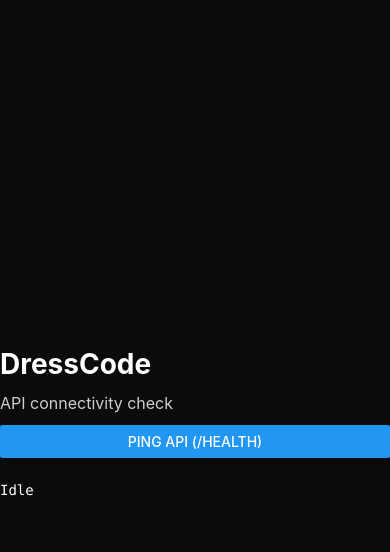
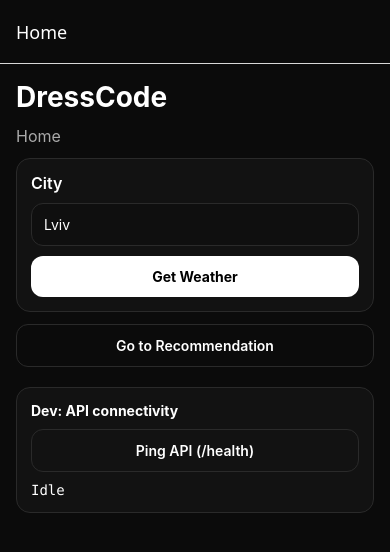
Before and after one commit to Den541/dresscode, a React Native app in the folder mobile/: screen /Home in a window 390 px wide. Shown: the top 552 px of the page. Built offline with nearby package versions, Linux system fonts and the light colour scheme.

Commit message:
OpenWeather API added

```diff
--- a/mobile/App.tsx
+++ b/mobile/App.tsx
@@ -1,48 +1,31 @@
-import React, { useState } from 'react';
-import { SafeAreaView, Text, View, Button, StyleSheet } from 'react-native';
+import React from 'react';
+import { NavigationContainer } from '@react-navigation/native';
+import { createNativeStackNavigator } from '@react-navigation/native-stack';
+
+import HomeScreen from './src/screens/HomeScreen';
+import RecommendationScreen from './src/screens/RecommendationScreen';
+
+export type RootStackParamList = {
+  Home: undefined;
+  Recommendation: undefined;
+};
+
+const Stack = createNativeStackNavigator<RootStackParamList>();
 
 export default function App() {
-  const [status, setStatus] = useState<string>('Idle');
-
-  const pingApi = async () => {
-    try {
-      setStatus('Loading...');
-
-      // IMPORTANT:
-      // - Android emulator uses http://10.0.2.2:3000
-      // - iOS simulator can use http://localhost:3000
-      // - Real phone needs your laptop IP (we’ll fix after first test)
-      const res = await fetch('http://192.168.0.100:3000/health');
-      const data = await res.json();
-
-      setStatus(`OK: ${JSON.stringify(data)}`);
-    } catch (e: any) {
-      setStatus(`ERROR: ${e?.message ?? String(e)}`);
-    }
-  };
-
   return (
-    <SafeAreaView style={styles.container}>
-      <View style={styles.card}>
-        <Text style={styles.title}>DressCode</Text>
-        <Text style={styles.subtitle}>API connectivity check</Text>
-
-        <Button title="Ping API (/health)" onPress={pingApi} />
-        <Text style={styles.status}>{status}</Text>
-      </View>
-    </SafeAreaView>
+    <NavigationContainer>
+      <Stack.Navigator
+        initialRouteName="Home"
+        screenOptions={{
+          headerStyle: { backgroundColor: '#0b0b0b' },
+          headerTintColor: '#fff',
+          contentStyle: { backgroundColor: '#0b0b0b' },
+        }}
+      >
+        <Stack.Screen name="Home" component={HomeScreen} />
+        <Stack.Screen name="Recommendation" component={RecommendationScreen} />
+      </Stack.Navigator>
+    </NavigationContainer>
   );
 }
-
-const styles = StyleSheet.create({
-  container: {
-    flex: 1,
-    justifyContent: 'center',
-    padding: 16,
-    backgroundColor: '#0b0b0b', // щоб точно не було "чорне по чорному"
-  },
-  card: { gap: 12 },
-  title: { fontSize: 28, fontWeight: '700', color: '#fff' },
-  subtitle: { fontSize: 16, opacity: 0.8, color: '#fff' },
-  status: { marginTop: 12, fontFamily: 'Menlo', color: '#fff' }, // ключове
-});
--- /dev/null
+++ b/mobile/src/config.ts
@@ -0,0 +1 @@
+export const API_BASE_URL = 'http://172.20.10.2:3000';
--- /dev/null
+++ b/mobile/src/screens/HomeScreen.tsx
@@ -0,0 +1,190 @@
+import React, { useState } from 'react';
+import { View, Text, Pressable, StyleSheet, TextInput } from 'react-native';
+import { API_BASE_URL } from '../config';
+
+type Props = { navigation: any };
+
+type WeatherDto = {
+  city: string;
+  temperature: number;
+  feelsLike: number;
+  humidity: number;
+  windSpeed: number;
+  precipitationMm: number;
+  description: string;
+  icon: string;
+};
+
+export default function HomeScreen({ navigation }: Props) {
+  const [city, setCity] = useState('Lviv');
+  const [loading, setLoading] = useState(false);
+  const [error, setError] = useState<string>('');
+  const [weather, setWeather] = useState<WeatherDto | null>(null);
+
+  const getWeather = async () => {
+    const cleanCity = city.trim();
+    if (!cleanCity) {
+      setError('Enter a city name');
+      return;
+    }
+
+    try {
+      setError('');
+      setLoading(true);
+
+      const res = await fetch(
+        `${API_BASE_URL}/weather?city=${encodeURIComponent(cleanCity)}`
+      );
+      const data = await res.json();
+
+      if (!res.ok) {
+        setWeather(null);
+        setError(data?.message ?? `Weather error: ${res.status}`);
+        return;
+      }
+
+      setWeather(data);
+    } catch (e: any) {
+      setWeather(null);
+      setError(e?.message ?? 'Network error');
+    } finally {
+      setLoading(false);
+    }
+  };
+
+  const [pingStatus, setPingStatus] = useState<string>('Idle');
+  const pingApi = async () => {
+    try {
+      setPingStatus('Loading...');
+      const res = await fetch(`${API_BASE_URL}/health`);
+      const data = await res.json();
+      setPingStatus(`OK: ${JSON.stringify(data)}`);
+    } catch (e: any) {
+      setPingStatus(`ERROR: ${e?.message ?? String(e)}`);
+    }
+  };
+
+  return (
+    <View style={styles.container}>
+      <Text style={styles.title}>DressCode</Text>
+      <Text style={styles.subtitle}>Home</Text>
+
+      <View style={styles.card}>
+        <Text style={styles.cardTitle}>City</Text>
+        <TextInput
+          value={city}
+          onChangeText={setCity}
+          placeholder="Enter city..."
+          placeholderTextColor="#777"
+          style={styles.input}
+        />
+
+        <Pressable style={styles.primaryBtn} onPress={getWeather} disabled={loading}>
+          <Text style={styles.primaryBtnText}>
+            {loading ? 'Loading...' : 'Get Weather'}
+          </Text>
+        </Pressable>
+
+        {!!error && <Text style={styles.errorText}>{error}</Text>}
+
+        {weather && (
+          <View style={styles.weatherBox}>
+            <Text style={styles.weatherTitle}>{weather.city}</Text>
+            <Text style={styles.weatherText}>Temp: {weather.temperature}°C</Text>
+            <Text style={styles.weatherText}>Feels like: {weather.feelsLike}°C</Text>
+            <Text style={styles.weatherText}>Humidity: {weather.humidity}%</Text>
+            <Text style={styles.weatherText}>Wind: {weather.windSpeed} m/s</Text>
+            <Text style={styles.weatherText}>
+              Precipitation: {weather.precipitationMm} mm
+            </Text>
+            <Text style={styles.weatherText}>Desc: {weather.description}</Text>
+          </View>
+        )}
+      </View>
+
+      <Pressable
+        style={styles.secondaryBtn}
+        onPress={() => navigation.navigate('Recommendation')}
+      >
+        <Text style={styles.secondaryBtnText}>Go to Recommendation</Text>
+      </Pressable>
+
+      {/* Dev block */}
+      <View style={styles.devCard}>
+        <Text style={styles.devTitle}>Dev: API connectivity</Text>
+
+        <Pressable style={styles.secondaryBtn} onPress={pingApi}>
+          <Text style={styles.secondaryBtnText}>Ping API (/health)</Text>
+        </Pressable>
+
+        <Text style={styles.status}>{pingStatus}</Text>
+      </View>
+    </View>
+  );
+}
+
+const styles = StyleSheet.create({
+  container: { flex: 1, padding: 16, gap: 12, backgroundColor: '#0b0b0b' },
+  title: { fontSize: 28, fontWeight: '700', color: '#fff' },
+  subtitle: { fontSize: 16, color: '#aaa' },
+
+  card: {
+    borderWidth: 1,
+    borderColor: '#2a2a2a',
+    borderRadius: 14,
+    padding: 14,
+    backgroundColor: '#121212',
+    gap: 10,
+  },
+  cardTitle: { color: '#fff', fontSize: 16, fontWeight: '600' },
+
+  input: {
+    borderWidth: 1,
+    borderColor: '#2a2a2a',
+    borderRadius: 12,
+    padding: 12,
+    color: '#fff',
+    backgroundColor: '#0f0f0f',
+  },
+
+  primaryBtn: {
+    backgroundColor: '#fff',
+    paddingVertical: 12,
+    borderRadius: 12,
+    alignItems: 'center',
+  },
+  primaryBtnText: { color: '#000', fontWeight: '700' },
+
+  secondaryBtn: {
+    borderWidth: 1,
+    borderColor: '#2a2a2a',
+    paddingVertical: 12,
+    borderRadius: 12,
+    alignItems: 'center',
+  },
+  secondaryBtnText: { color: '#fff', fontWeight: '600' },
+
+  errorText: { color: '#ff6b6b' },
+
+  weatherBox: {
+    marginTop: 6,
+    borderTopWidth: 1,
+    borderTopColor: '#2a2a2a',
+    paddingTop: 10,
+    gap: 4,
+  },
+  weatherTitle: { color: '#fff', fontSize: 16, fontWeight: '700' },
+  weatherText: { color: '#bbb' },
+
+  devCard: {
+    marginTop: 8,
+    borderWidth: 1,
+    borderColor: '#2a2a2a',
+    borderRadius: 14,
+    padding: 14,
+    backgroundColor: '#121212',
+    gap: 10,
+  },
+  devTitle: { color: '#fff', fontSize: 14, fontWeight: '700' },
+  status: { color: '#fff', fontFamily: 'Menlo' },
+});
--- /dev/null
+++ b/mobile/src/screens/RecommendationScreen.tsx
@@ -0,0 +1,33 @@
+import React from 'react';
+import { View, Text, Pressable, StyleSheet } from 'react-native';
+
+type Props = {
+  navigation: any;
+};
+
+export default function RecommendationScreen({ navigation }: Props) {
+  return (
+    <View style={styles.container}>
+      <Text style={styles.title}>Recommendation</Text>
+      <Text style={styles.subtitle}>Поки заглушка для Week 1.</Text>
+
+      <Pressable style={styles.btn} onPress={() => navigation.goBack()}>
+        <Text style={styles.btnText}>Back</Text>
+      </Pressable>
+    </View>
+  );
+}
+
+const styles = StyleSheet.create({
+  container: { flex: 1, padding: 16, gap: 12, backgroundColor: '#0b0b0b' },
+  title: { fontSize: 24, fontWeight: '700', color: '#fff' },
+  subtitle: { fontSize: 14, color: '#aaa' },
+  btn: {
+    borderWidth: 1,
+    borderColor: '#2a2a2a',
+    paddingVertical: 12,
+    borderRadius: 12,
+    alignItems: 'center',
+  },
+  btnText: { color: '#fff', fontWeight: '600' },
+});
```
Also changed, not shown: mobile/package.json (+6 -1 lines), 1 other file (tests, documents, lock files or other folders).
